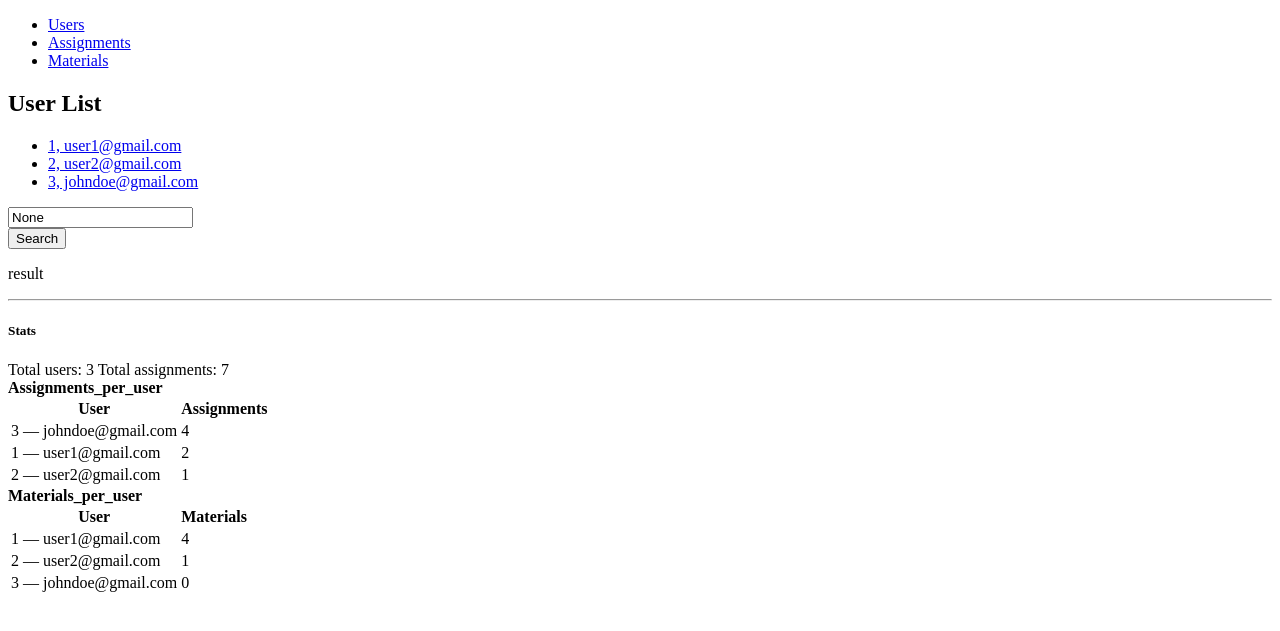
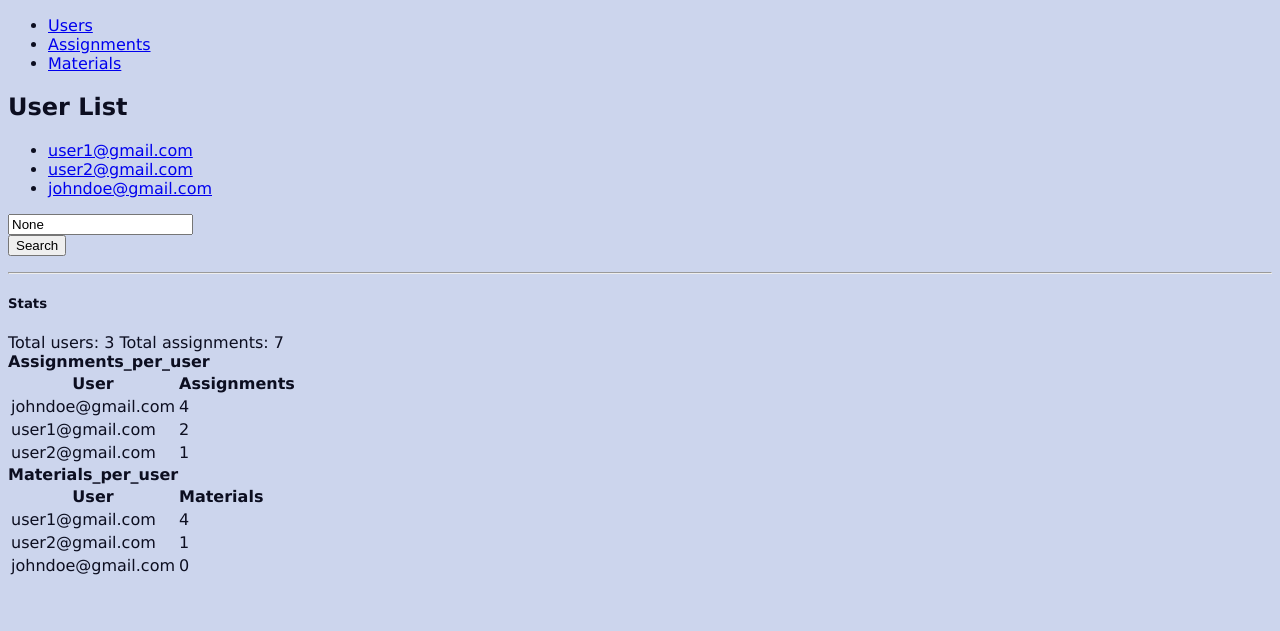
Before and after one commit to lukehastingsuiuc/Assignment_Project_Luke_luke10, a Django app: page /user/ in a window 1280 px wide. Shown: the top 631 px of the page. Run offline with Django 5.2, Linux system fonts and the light colour scheme; data comes from the database, SQL or seed files in the repository.

Commit message:
added custom css files to new static directory and linked to them in base.html

```diff
--- a/Assignment_Project_Luke_luke10/settings.py
+++ b/Assignment_Project_Luke_luke10/settings.py
@@ -116,7 +116,7 @@ USE_TZ = True
 # https://docs.djangoproject.com/en/5.2/howto/static-files/
 
 STATIC_URL = 'static/'
-
+STATICFILES_DIRS = [ BASE_DIR / 'static' ]
 # Default primary key field type
 # https://docs.djangoproject.com/en/5.2/ref/settings/#default-auto-field
 
--- a/Study_Buddy/models.py
+++ b/Study_Buddy/models.py
@@ -8,7 +8,7 @@ class User(models.Model):
     password = models.CharField(max_length=15)
     email = models.EmailField(unique=True)
     def __str__(self):
-        base = f"{self.user_id}, {self.email}"
+        base = f"{self.email}"
         return f"{base}"
 
     def get_absolute_url(self):
@@ -28,5 +28,4 @@ class Assignment(models.Model):
 class Materials(models.Model):
     mat_id = models.AutoField(primary_key=True)
     type = models.CharField(max_length=20)
-    assignments_related_name = models.ForeignKey(User, on_delete=models.CASCADE)
     user = models.ForeignKey(User, on_delete=models.CASCADE, related_name='materials_related_name')
--- a/Study_Buddy/templates/users/base.html
+++ b/Study_Buddy/templates/users/base.html
@@ -1,10 +1,14 @@
 <!DOCTYPE html>
 <html lang="en">
+{% load static %}
 <head>
     <meta charset="UTF-8">
     <title>
         {% block title %}studybuddy.com{% endblock %}
     </title>
+    <link rel="stylesheet" href="{% static 'css/style.css' %}?v={{ ts }}">
+    <link rel="stylesheet" href="{% static 'css/normalize.css' %}?v={{ ts }}">
+
 </head>
 <nav class="navbar navbar-expand-lg navbar-light bg-white border-bottom mb-4">
     <div class="container">
--- a/Study_Buddy/templates/users/user_list.html
+++ b/Study_Buddy/templates/users/user_list.html
@@ -21,7 +21,7 @@
     <form method="get" class="row g-2 align-itmes-center mt-4">
         <div class="col-12 col-sm-6 col-md-4">
             <input type="search" name="q" value="{{ q }}" class="form-control"
-                   placeholder="Search by name">
+                   placeholder="Search by email">
         </div>
         <div class="col-auto">
             <button class="btn btn-primary" type="submit">Search</button>
@@ -40,12 +40,12 @@
                         <a href="{{ s.get_absolute_url }}">{{ s }}</a>
                     </li>
                 {% empty %}
-                    <li> class="list-group-item text-muted"><em>No users found</em></li>
+                    <li><em>No users found</em></li>
                 {% endfor %}
             </ul>
         </div>
     {% else %}
-        <p class="text-muted mt-3">result</p>
+        <p class="text-muted mt-3"></p>
     {% endif %}
 {% endblock %}
 
@@ -71,7 +71,7 @@
             <tbody>
               {% for row in assignments_per_user %}
                 <tr>
-                  <td>{{ row.user_id }} — {{ row.email }}</td>
+                  <td>{{ row.email }}</td>
                   <td class="text-end">{{ row.n_assignments }}</td>
                 </tr>
               {% empty %}
@@ -94,7 +94,7 @@
             <tbody>
               {% for row in materials_per_user %}
                 <tr>
-                  <td>{{ row.user_id }} — {{ row.email }}</td>
+                  <td>{{ row.email }}</td>
                   <td class="text-end">{{ row.n_materials }}</td>
                 </tr>
               {% empty %}
--- /dev/null
+++ b/static/css/normalize.css
@@ -0,0 +1,5 @@
+html {
+  font-family: sans-serif; /* 1 */
+  -ms-text-size-adjust: 100%; /* 2 */
+  -webkit-text-size-adjust: 100%; /* 2 */
+}
--- /dev/null
+++ b/static/css/style.css
@@ -0,0 +1,8 @@
+body {
+    font-family: Verdana;
+    background-color: #ccd5ed;
+    color: #0c0e20;
+}
+h1 {
+  color: red;
+}
```
